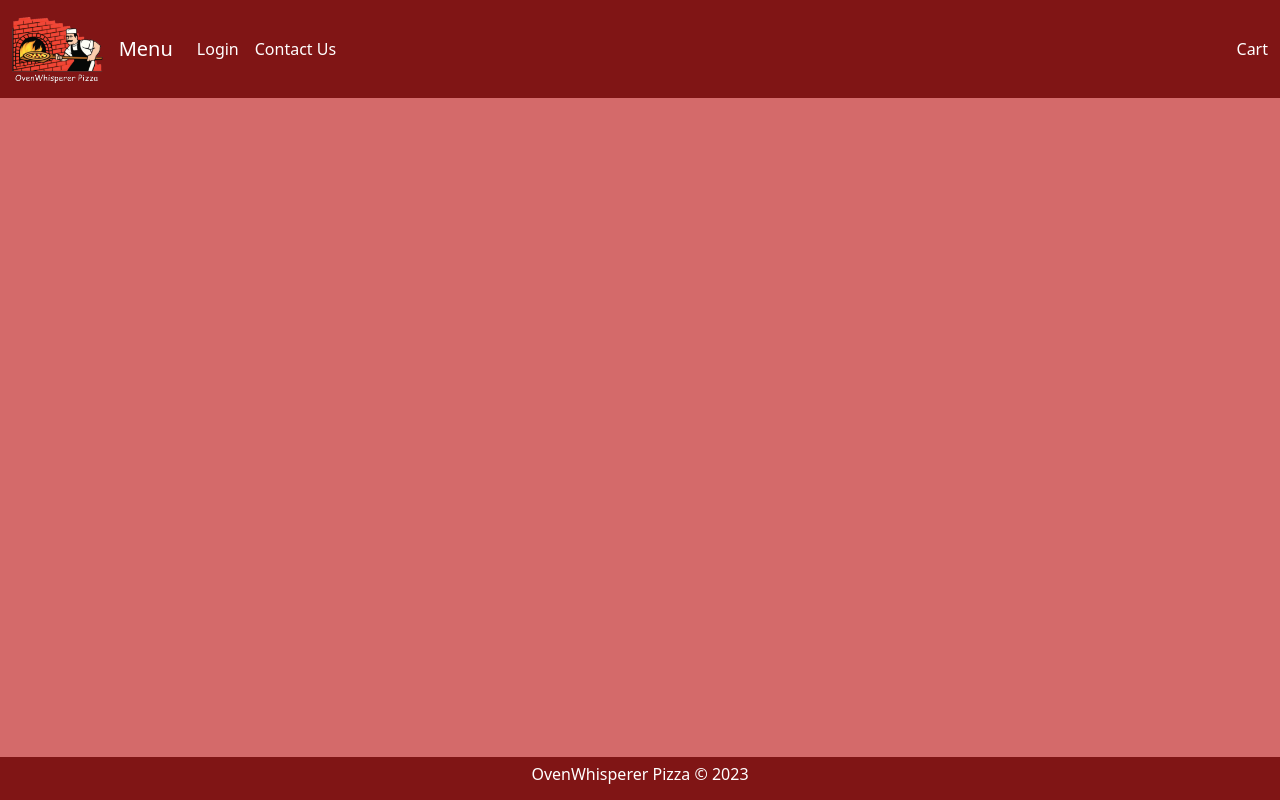
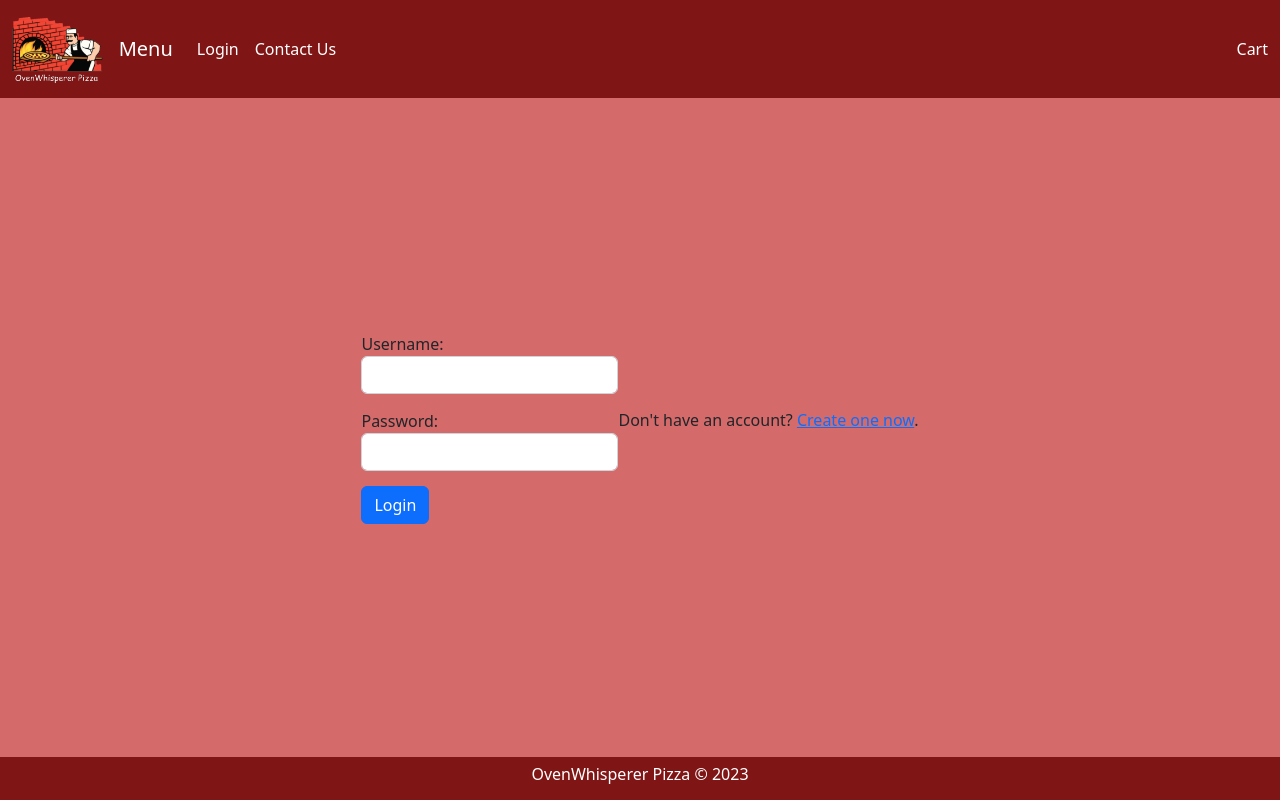
Before and after one commit to jlenz126/ctugroup, a PHP site: page /login.php in a window 1280 px wide. Run offline with PHP 8.4, Linux system fonts and the light colour scheme.

Commit message:
merged in garrets code

```diff
--- a/login.php
+++ b/login.php
@@ -4,18 +4,54 @@ include_once 'header.php';
 include_once 'navbar.php';
 ?>
 
+<style>
+    /* Additional CSS for better presentation */
+
+    body {
+        padding-top: 275px; /* Adjusted based on navbar's height */
+    }
+    .main-view {
+        max-width: 600px;
+        margin: 0 auto; /* Vertically centered and horizontally centered */
+        padding: 15px;  /* Some padding for better spacing */
+    }
+    .form-element,
+    .form-button,
+    .register-link {
+        margin-bottom: 15px;
+    }
+</style>
+
 <!-- Main container of page -->
 <div class="container-fluid">
     <div class="row">
         <div class="main-view landingPadding">
-				<!-- Login in form with fields for username and password. Submit button via POST -->
+
+            <!-- Login Form -->
+            <form action="login_processor.php" method="POST">
+                <div class="form-element">
+                    <label for="username">Username:</label>
+                    <input type="text" id="username" name="username" required class="form-control">
+                </div>
+                <div class="form-element">
+                    <label for="password">Password:</label>
+                    <input type="password" id="password" name="password" required class="form-control">
+                </div>
+                <div class="form-button">
+                    <input type="submit" value="Login" class="btn btn-primary">
+                </div>
+            </form>
+
             <!-- Link to create a new account -->
+            <div class="register-link">
+                <p>Don't have an account? <a href="register.php">Create one now</a>.</p>
+            </div>
+
         </div>
     </div>
 </div>
 <!-- End main container -->
 
-
 <?php
 include_once 'footer.php';
 ?>
```
Lines whose indentation alone changed are shown as unchanged.
